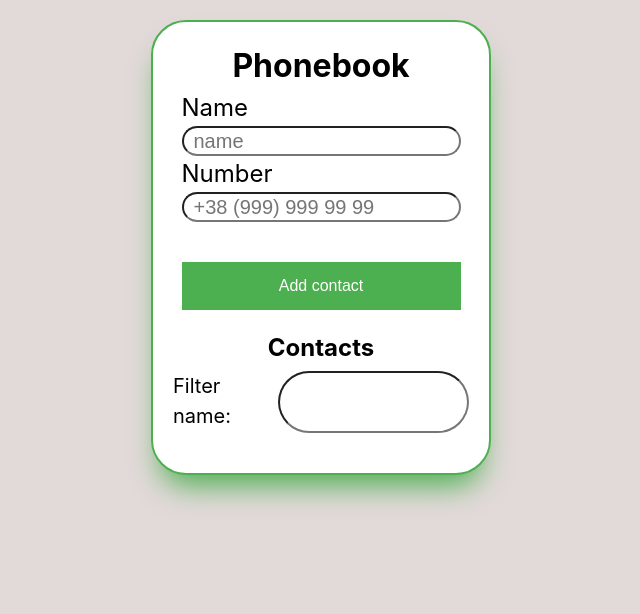
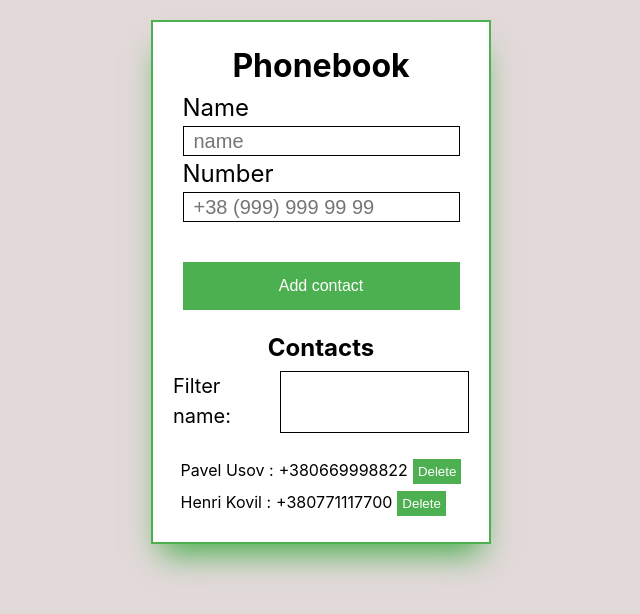
Before and after one commit to IvanProkh/goit-react-hw-02-phonebook, a React (Create React App) app: page / in a window 1280 px wide. Shown: the top 614 px of the page, without its empty margins (319-959 px from the left). Built offline with nearby package versions, Linux system fonts and the light colour scheme.

Commit message:
пофиксил стили

```diff
--- a/src/components/App.jsx
+++ b/src/components/App.jsx
@@ -1,6 +1,6 @@
 import React, { Component } from 'react';
 import { nanoid } from 'nanoid';
-import { Box } from './App.styled';
+import { Wrapper } from './App.styled';
 
 import ContactForm from './ContactForm/ContactForm';
 import ContactList from './ContactList/ContactList';
@@ -8,7 +8,10 @@ import Filter from './Filter/Filter';
 
 class App extends Component {
   state = {
-    contacts: [],
+    contacts: [
+      { id: 'id-1', name: 'Pavel Usov', number: '+380669998822' },
+      { id: 'id-2', name: 'Henri Kovil', number: '+380771117700' },
+    ],
     filter: '',
   };
 
@@ -64,14 +67,14 @@ class App extends Component {
     const { filter } = this.state;
 
     return (
-      <Box>
+      <Wrapper>
         <h1>Phonebook</h1>
         <ContactForm onSubmit={addContact} />
 
         <h2>Contacts</h2>
         <Filter filter={filter} onChange={handleChangeFilter} />
         <ContactList items={currentContacts()} deleteContact={deleteContact} />
-      </Box>
+      </Wrapper>
     );
   }
 }
--- a/src/components/App.styled.jsx
+++ b/src/components/App.styled.jsx
@@ -1,6 +1,6 @@
 import styled from 'styled-components';
 
-export const Box = styled.div`
+export const Wrapper = styled.div`
   display: flex;
   flex-direction: column;
   align-items: center;
@@ -13,7 +13,7 @@ export const Box = styled.div`
   background-color: white;
 
   border: 2px solid #4caf50;
-  border-radius: 35px;
+  /* border-radius: 35px; */
 
   box-shadow: #4caf50 0px 20px 30px -10px;
 
--- a/src/components/ContactForm/ContactForm.styled.jsx
+++ b/src/components/ContactForm/ContactForm.styled.jsx
@@ -17,7 +17,8 @@ export const Label = styled.label`
 export const Input = styled(Field)`
   height: 30px;
   padding-left: 10px;
-  border-radius: 35px;
+  /* border-radius: 35px; */
+  border: 1px solid black;
   font-size: 20px;
 `;
 
--- a/src/components/ContactList/ContactList.jsx
+++ b/src/components/ContactList/ContactList.jsx
@@ -8,7 +8,7 @@ const ContactList = ({ items, deleteContact }) => {
     <Contact>
       {items.map(({ name, number, id }) => (
         <li key={id}>
-          <span>{name}:</span>
+          <span>{name} :</span>
           <span>{number}</span>
           <button type="button" onClick={() => deleteContact(id)}>
             Delete
--- a/src/components/ContactList/ContactList.styled.jsx
+++ b/src/components/ContactList/ContactList.styled.jsx
@@ -5,6 +5,7 @@ export const Contact = styled.ul`
 
   li {
     margin: 5px;
+    align-items: center;
   }
 
   span:nth-child(2) {
@@ -14,8 +15,10 @@ export const Contact = styled.ul`
   button {
     border: none;
     background-color: #4caf50;
-    padding: 3px;
+    padding: 5px;
+    margin-bottom: 1px;
     color: white;
+
     &:hover {
       background: green;
     }
--- a/src/components/Filter/Filter.styled.jsx
+++ b/src/components/Filter/Filter.styled.jsx
@@ -13,6 +13,7 @@ export const Form = styled.form`
 
   & input {
     padding-left: 10px;
-    border-radius: 35px;
+    /* border-radius: 35px; */
+    border: 1px solid black;
   }
 `;
--- a/src/index.css
+++ b/src/index.css
@@ -63,3 +63,7 @@ td {
   margin: 0;
   padding: 0;
 }
+
+button {
+  cursor: pointer;
+}
```
